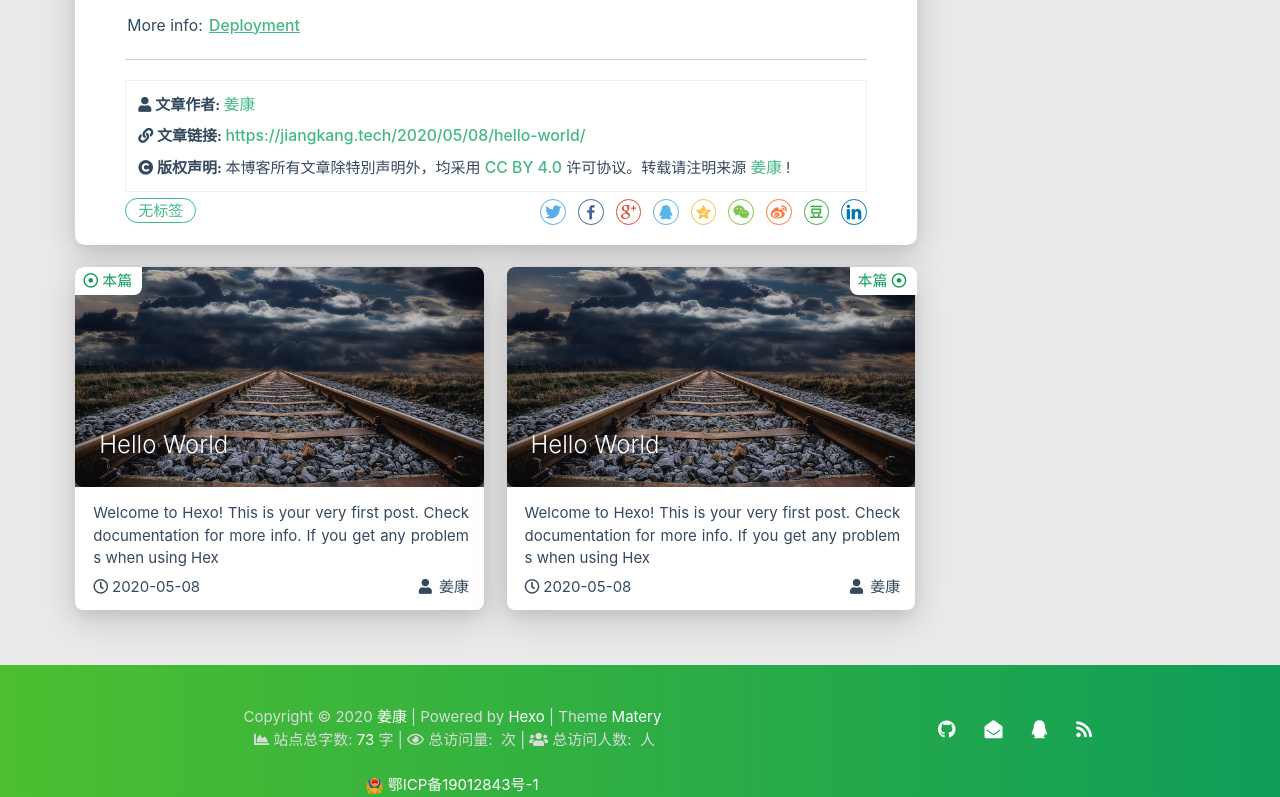
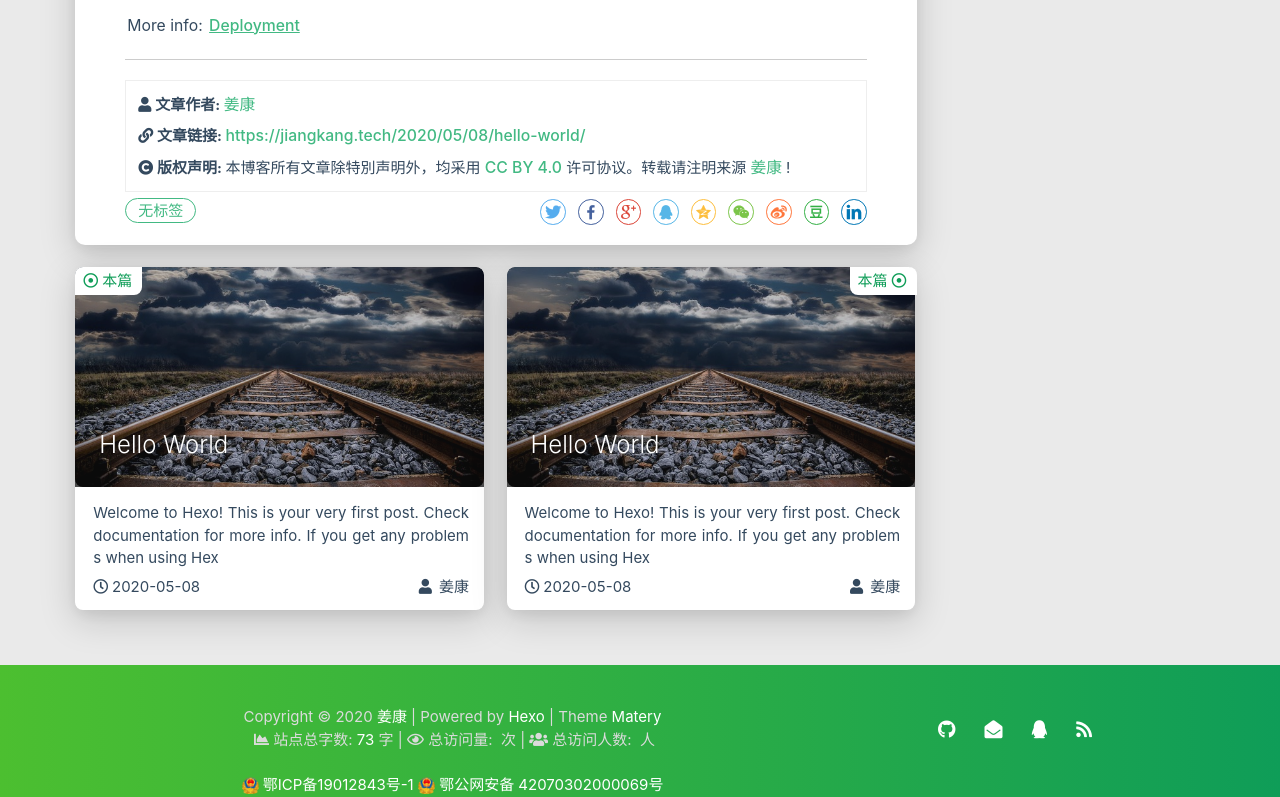
Before and after one commit to jiangkang/jiangkang.github.io, a plain HTML site: page 2020/05/08/hello-world/index.html in a window 1280 px wide. Shown: the part 1329-2126 px from the top of the page. Drawn offline with Linux system fonts and the light colour scheme; some packages are replaced by stand-ins of ours; a script that the page names is missing.

Commit message:
Site updated: 2020-05-08 16:26:55)

```diff
--- a/2020/05/08/hello-world/index.html
+++ b/2020/05/08/hello-world/index.html
@@ -841,6 +841,12 @@ code[class*="language-"], pre[class*="language-"] { white-space: pre !important;
                 <a href="http://beian.miit.gov.cn/" target="_blank">鄂ICP备19012843号-1</a>
             </span>
 
+
+            <span id="icp"><img src="/medias/icp.png"
+                    style="vertical-align: text-bottom;" />
+                <a href="http://www.beian.gov.cn/portal/registerSystemInfo?recordcode=42070302000069" target="_blank">鄂公网安备 42070302000069号</a>
+            </span>
+
         </div>
         <div class="col s12 m4 l4 social-link social-statis">
     <a href="https://github.com/jiangkang" class="tooltipped" target="_blank" data-tooltip="访问我的GitHub" data-position="top" data-delay="50">
```
Also changed, not shown: about/index.html (+6 -0 lines), archives/2020/05/index.html (+6 -0 lines), archives/2020/index.html (+6 -0 lines), archives/index.html (+6 -0 lines), categories/index.html (+6 -0 lines), contact/index.html (+6 -0 lines), friends/index.html (+6 -0 lines), index.html (+6 -0 lines), tags/index.html (+6 -0 lines).
